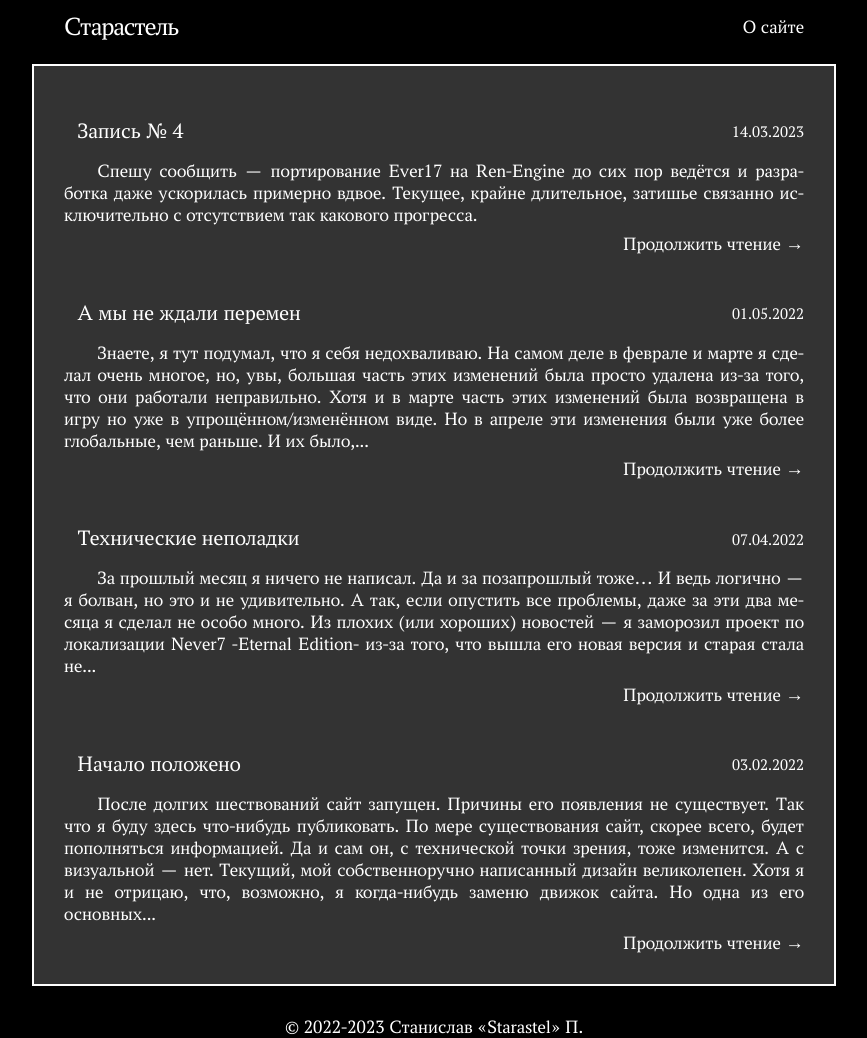
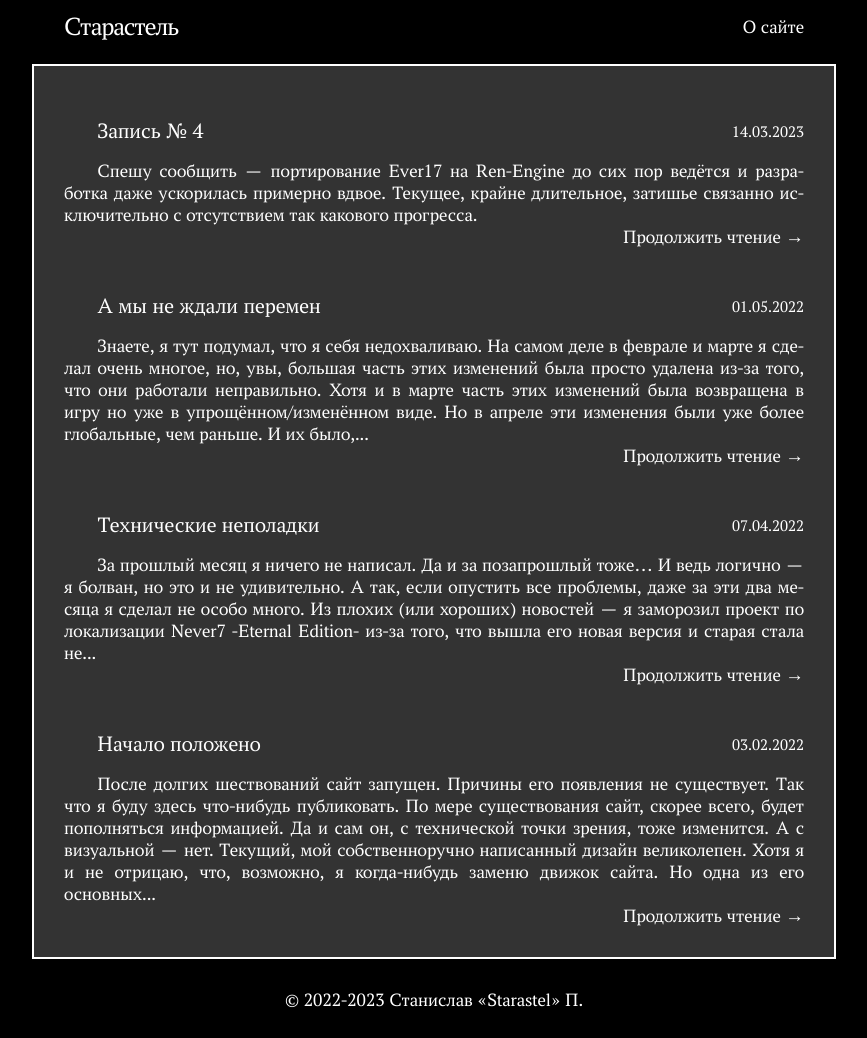
Before and after one commit to Starastel/stStarastel, a Jekyll site: the page built from index.html, in a window 1280 px wide. Shown: the whole page, without its empty margins (206-1073 px from the left). Built offline with Jekyll 4.4.1, drawn with Linux system fonts in a browser that asks for light colours; the list of posts is cut into pages by our own code; after the commit the page ends 1011 px from its top, so only the background shows below that.

Commit message:
Update main.scss

```diff
--- a/assets/main.scss
+++ b/assets/main.scss
@@ -90,8 +90,8 @@
 figcaption {font-size: $small-font-size;}
 
 ul, ol {
-	margin-left: 1pt;
-	text-indent: 10pt;
+	margin-left: 0pt;
+	text-indent: 25pt;
 	text-align: justify;
 	list-style-type: square;
 	list-style-position: inside;
@@ -110,13 +110,12 @@
 	-moz-hyphens: auto;
 	-ms-hyphens: auto;
 	hyphens: auto;
-	margin-bottom: 5pt;
 }
 
 li {
 	> ul,
 	> ol {
-		margin-bottom: 5pt;
+		margin-bottom: 0pt;
 	}
 }
 
```
